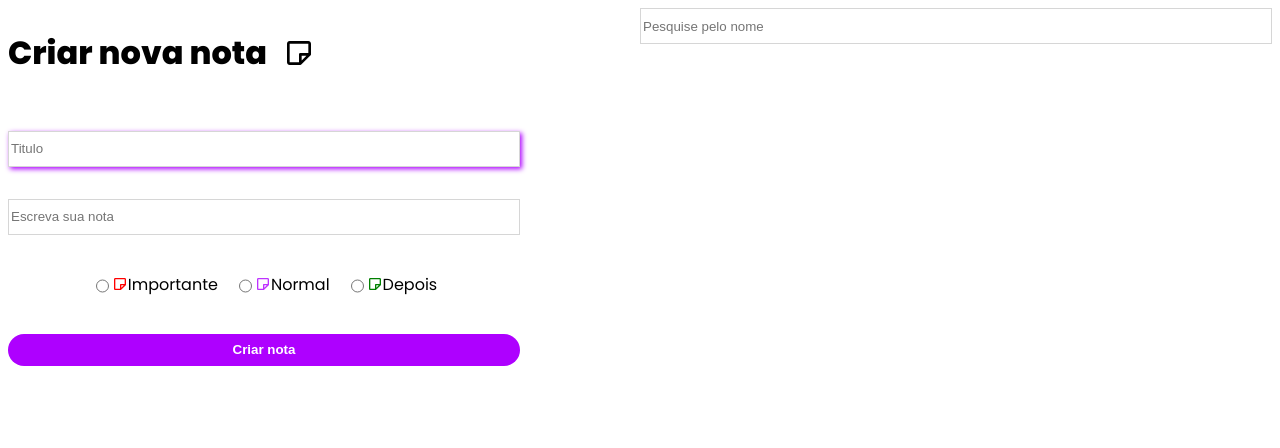
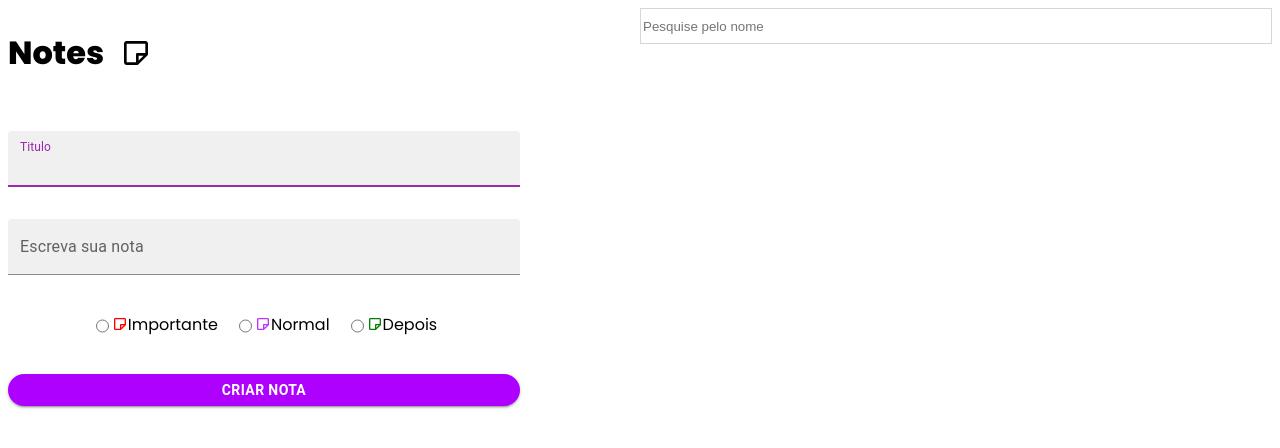
Before and after one commit to lucasf5/App-Notes, a React (Create React App) app: page / in a window 1280 px wide. Shown: the top 448 px of the page. Built offline with nearby package versions, Linux system fonts and the light colour scheme.

Commit message:
atualiando forms

```diff
--- a/src/App.js
+++ b/src/App.js
@@ -1,10 +1,13 @@
 import Formulario from "./components/Formulario/Formulario";
 import style from "./App.module.scss";
+
+import SearchIcon from "@mui/icons-material/Search";
 
 import toast, { Toaster } from "react-hot-toast";
 
 import React, { Component } from "react";
 import Notas from "./components/Notas/Notas";
+import { IconButton, InputBase } from "@mui/material";
 
 export default class App extends Component {
   state = {
@@ -26,7 +29,7 @@ export default class App extends Component {
 
   mudarArray = (quemFoiClicado) => {
     const novaInfo = [...this.state.infos];
-    const indice = novaInfo.findIndex((item)=> item.id === quemFoiClicado)
+    const indice = novaInfo.findIndex((item) => item.id === quemFoiClicado);
     novaInfo.splice(indice, 1);
     this.setState({ infos: [...novaInfo] });
     toast("Nota deletada com sucesso!", {
--- a/src/components/Formulario/Formulario.jsx
+++ b/src/components/Formulario/Formulario.jsx
@@ -3,7 +3,8 @@ import Title from "../Title/Title";
 import style from "./Formulario.module.scss";
 import { BiNote } from "react-icons/bi";
 import toast from "react-hot-toast";
-import { v4 as uuidv4 } from 'uuid';
+import { v4 as uuidv4 } from "uuid";
+import { Button, TextField } from "@mui/material";
 
 export default class Formulario extends Component {
   state = {
@@ -34,7 +35,7 @@ export default class Formulario extends Component {
         nota: this.state.nota,
         importancia: this.state.importancia,
       });
-      this.setState({ name: "", nota: ""});
+      this.setState({ name: "", nota: "" });
     } else {
       toast.error("Preencha todas as informações!", {
         style: {
@@ -50,20 +51,16 @@ export default class Formulario extends Component {
       <>
         <form className={style.formulario}>
           <Title />
-          <input
-            className={style.input}
+          <TextField id="filled-basic" label="Titulo" variant="filled" color="secondary"
             type="text"
-            placeholder="Titulo"
             value={this.state.name}
             name="name"
             onChange={this.mudarState.bind(this)}
             autoFocus
           />
 
-          <input
-            className={style.input}
+          <TextField id="filled-basic" label="Escreva sua nota" variant="filled" color="secondary"
             type="text"
-            placeholder="Escreva sua nota"
             value={this.state.nota}
             name="nota"
             onChange={this.mudarState.bind(this)}
@@ -105,8 +102,7 @@ export default class Formulario extends Component {
               <label htmlFor="Depois">Depois</label>
             </div>
           </section>
-
-          <button onClick={this.criarNota.bind(this)}>Criar nota</button>
+            <Button variant="contained" onClick={this.criarNota.bind(this)}>Criar nota</Button>
         </form>
       </>
     );
--- a/src/components/Title/Title.jsx
+++ b/src/components/Title/Title.jsx
@@ -6,7 +6,7 @@ export default class Title extends Component {
   render() {
     return (
       <h1 className={style.titulo}>
-          Criar nova nota <BiNote />
+          Notes <BiNote />
       </h1>
     )
   }
```
Also changed, not shown: package.json (+8 -0 lines), 2 other files (tests, documents, lock files or other folders).
